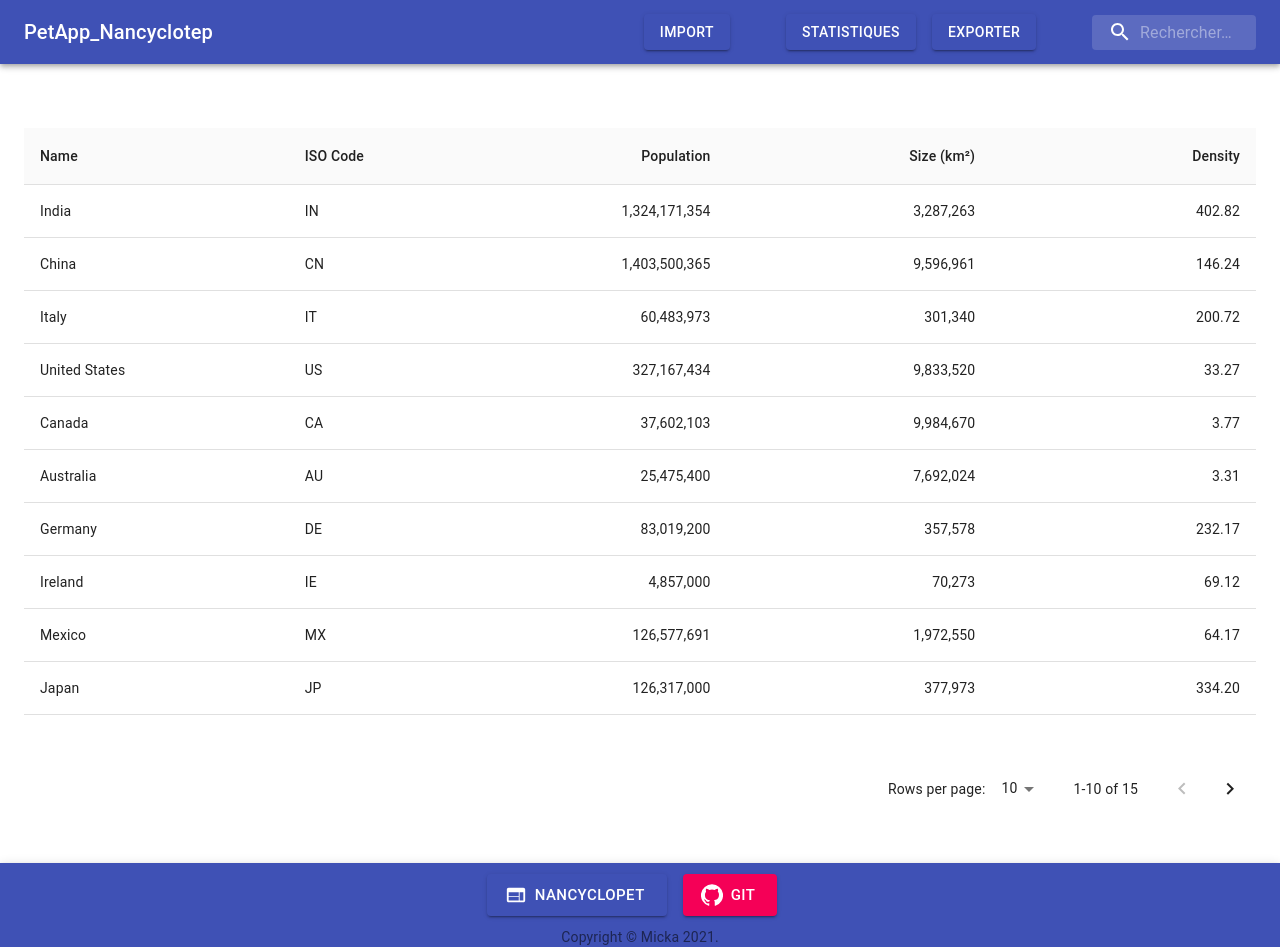
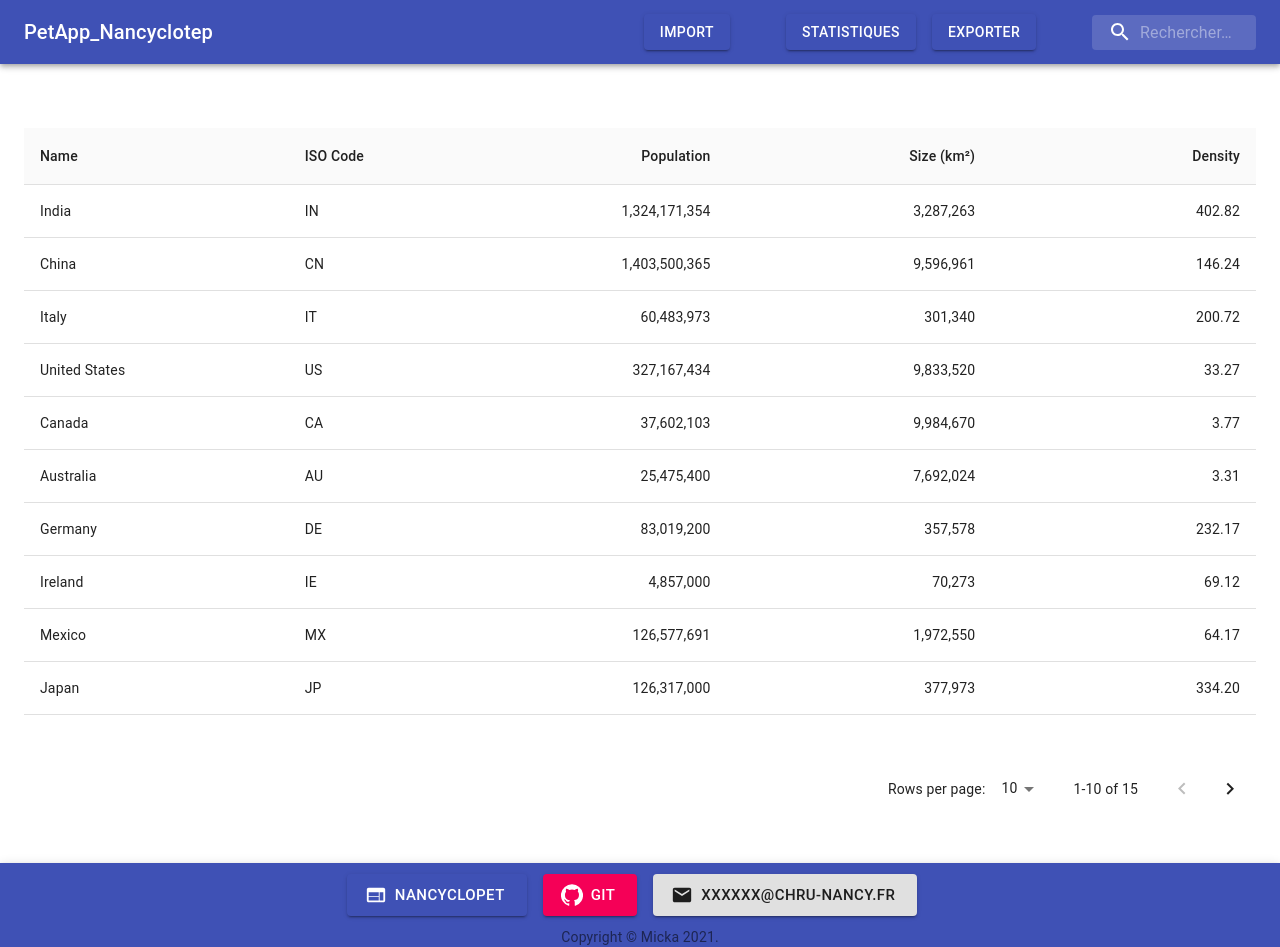
Before and after one commit to PierreEpron/pet, a React (Create React App) app in the folder platform/frontend/: page /pages1 in a window 1280 px wide. Built offline with nearby package versions, Linux system fonts and the light colour scheme.

Commit message:
add mail and change color

```diff
--- a/platform/frontend/src/components/Footer.js
+++ b/platform/frontend/src/components/Footer.js
@@ -7,6 +7,7 @@ import Button from '@material-ui/core/Button';
 import Link from "@material-ui/core/Link";
 import WebIcon from '@material-ui/icons/Web';
 import GitHubIcon from '@material-ui/icons/GitHub';
+import EmailIcon from '@material-ui/icons/Email';
 
 function Copyright() {
   return (
@@ -58,9 +59,8 @@ export default function ButtonAppBar() {
       >
         NancyClopet
       </Button>
-        <Button
-        target="_blank"
-        href="https://github.com/Nancyclotep/devia"
+
+            <Button
         variant="contained"
         color="secondary"
         size="large"
@@ -68,6 +68,17 @@ export default function ButtonAppBar() {
         startIcon={<GitHubIcon />}
       >
         Git
+      </Button>
+            <Button
+        target="_blank"
+        href="https://github.com/Nancyclotep/devia"
+        variant="contained"
+        color="s-dark"
+        size="large"
+        className={classes.WebButton}
+        startIcon={<EmailIcon />}
+      >
+        Xxxxxx@chru-nancy.fr
       </Button>
 
         </Toolbar>
```
